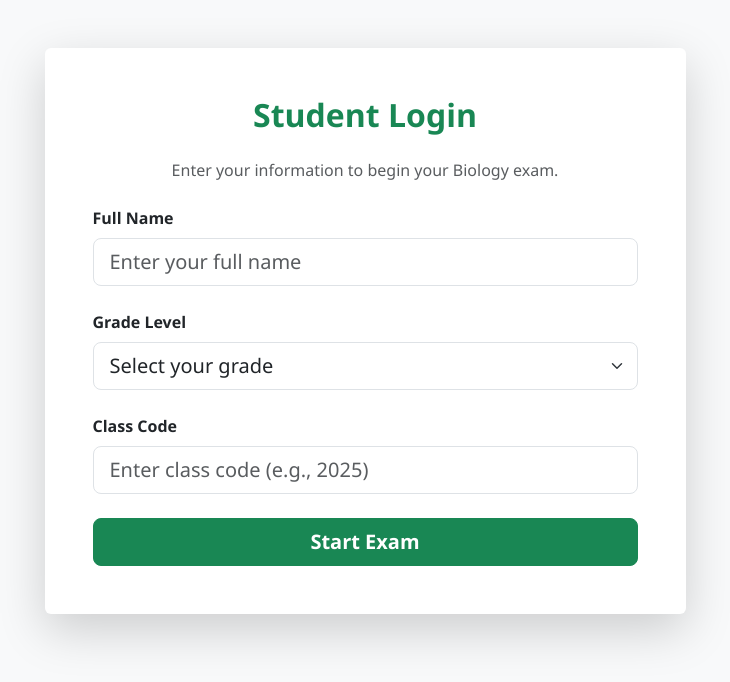
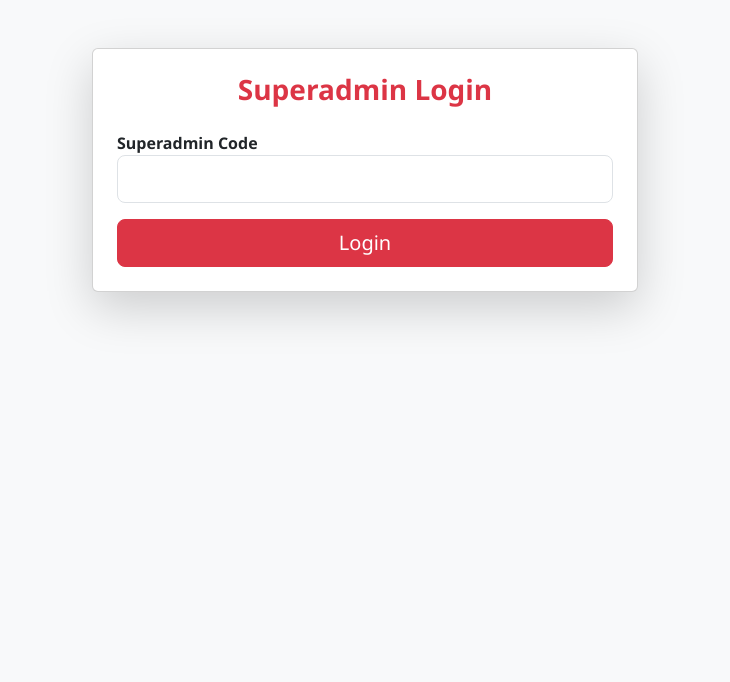
Before and after one commit to borasok-png/BiologyExamSystem, a Flask app: page /student_login_page in a window 1280 px wide. Shown: the part 56-738 px from the top of the page, without its empty margins (275-1005 px from the left). Run offline with Flask 3, Linux system fonts and the light colour scheme.

Commit message:
Replace student login with superadmin login page

```diff
--- a/templates/student_login_page.html
+++ b/templates/student_login_page.html
@@ -1,67 +1,28 @@
-{% extends 'base.html' %}
+{% extends "base.html" %}
 {% block content %}
 
 <div class="row justify-content-center mt-5">
-    <div class="col-md-7">
+    <div class="col-md-6">
+        <div class="card shadow-lg">
+            <div class="card-body p-4">
 
-        <div class="card shadow-lg border-0">
-            <div class="card-body p-5">
+                <h3 class="text-danger fw-bold text-center mb-4">Superadmin Login</h3>
 
-                <h2 class="fw-bold text-center text-success mb-4">
-                    Student Login
-                </h2>
+                {% if error %}
+                    <div class="alert alert-danger">{{ error }}</div>
+                {% endif %}
 
-                <p class="text-center text-muted mb-4">
-                    Enter your information to begin your Biology exam.
-                </p>
+                <form method="POST">
+                    <label class="fw-bold">Superadmin Code</label>
+                    <input type="password" name="code" class="form-control form-control-lg mb-3" required>
 
-                <form action="/student_login" method="POST">
-
-                    <!-- Student Name -->
-                    <div class="mb-4">
-                        <label class="form-label fw-bold">Full Name</label>
-                        <input type="text" name="student_name"
-                               class="form-control form-control-lg"
-                               placeholder="Enter your full name"
-                               required>
-                    </div>
-
-                    <!-- Grade Level -->
-                    <div class="mb-4">
-                        <label class="form-label fw-bold">Grade Level</label>
-                        <select name="grade" class="form-select form-select-lg" required>
-                            <option value="" disabled selected>Select your grade</option>
-                            <option value="1">Grade 7</option>
-                            <option value="2">Grade 8</option>
-                            <option value="3">Grade 9</option>
-                            <option value="4">Grade 10</option>
-                            <option value="5">Grade 11</option>
-                            <option value="6">Grade 12</option>
-                        </select>
-                    </div>
-
-                    <!-- Class Code -->
-                    <div class="mb-4">
-                        <label class="form-label fw-bold">Class Code</label>
-                        <input type="text" name="class_code"
-                               class="form-control form-control-lg"
-                               placeholder="Enter class code (e.g., 2025)"
-                               required>
-                    </div>
-
-                    <!-- Submit Button -->
-                    <div class="d-grid mt-4">
-                        <button type="submit"
-                                class="btn btn-success btn-lg fw-bold">
-                            Start Exam
-                        </button>
-                    </div>
-
+                    <button class="btn btn-danger w-100 btn-lg">
+                        Login
+                    </button>
                 </form>
 
             </div>
         </div>
-
     </div>
 </div>
 
```
